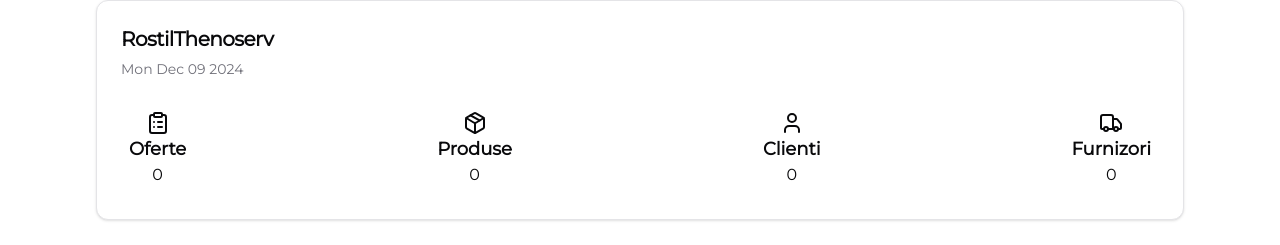
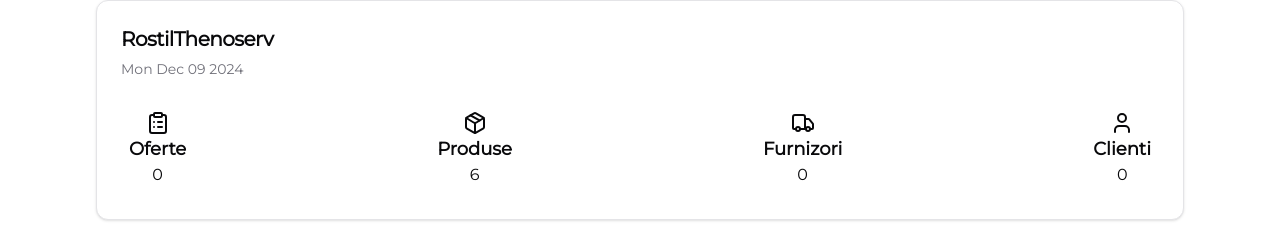
Before and after one commit to alin1k/rostil-tehnoserv, a Next.js app: page / in a window 1280 px wide. Shown: the part 127-372 px from the top of the page. Built offline with nearby package versions, Linux system fonts and the light colour scheme.

Commit message:
Replace placeholder numbers with actual number of offers,clients,etc.

```diff
--- a/src/app/page.js
+++ b/src/app/page.js
@@ -1,4 +1,9 @@
+"use client"
+
 import { Card, CardContent, CardDescription, CardHeader, CardTitle } from "@/components/ui/card";
+import { ClientiContext } from "@/lib/context/clienti";
+import { FurnizoriContext } from "@/lib/context/furnizori";
+import { OferteContext } from "@/lib/context/oferte";
 import {
   ClipboardList,
   Package,
@@ -6,8 +11,14 @@ import {
   User,
 } from 'lucide-react';
 import Link from "next/link";
+import { useContext } from "react";
 
 export default function Home() {
+
+  const [{oferta}] = useContext(OferteContext);
+  const [{client}] = useContext(ClientiContext);
+  const [{furnizor}] = useContext(FurnizoriContext);
+
   return (
     <div>
       <Card>
@@ -24,22 +35,22 @@ export default function Home() {
             <Link href="/oferte" className="flex flex-col items-center rounded-xl p-2 hover:cursor-pointer hover:bg-accent">
               <ClipboardList/>
               <p className="text-lg font-semibold">Oferte</p>
-              <span>0</span>
+              <span>{oferta.length}</span>
             </Link>
             <Link href="/produse" className="flex flex-col items-center rounded-xl p-2 hover:cursor-pointer hover:bg-accent">
               <Package/>
               <p className="text-lg font-semibold">Produse</p>
-              <span>0</span>
+              <span>6</span>
+            </Link>
+            <Link href="/furnizori" className="flex flex-col items-center rounded-xl p-2 hover:cursor-pointer hover:bg-accent">
+              <Truck/>
+              <p className="text-lg font-semibold">Furnizori</p>
+              <span>{furnizor.length}</span>
             </Link>
             <Link href="/clienti" className="flex flex-col items-center rounded-xl p-2 hover:cursor-pointer hover:bg-accent">
               <User/>
               <p className="text-lg font-semibold">Clienti</p>
-              <span>0</span>
-            </Link>
-            <Link href="/furnizori" className="flex flex-col items-center rounded-xl p-2 hover:cursor-pointer hover:bg-accent">
-              <Truck/>
-              <p className="text-lg font-semibold">Furnizori</p>
-              <span>0</span>
+              <span>{client.length}</span>
             </Link>
           </div>
         </CardContent>
```
